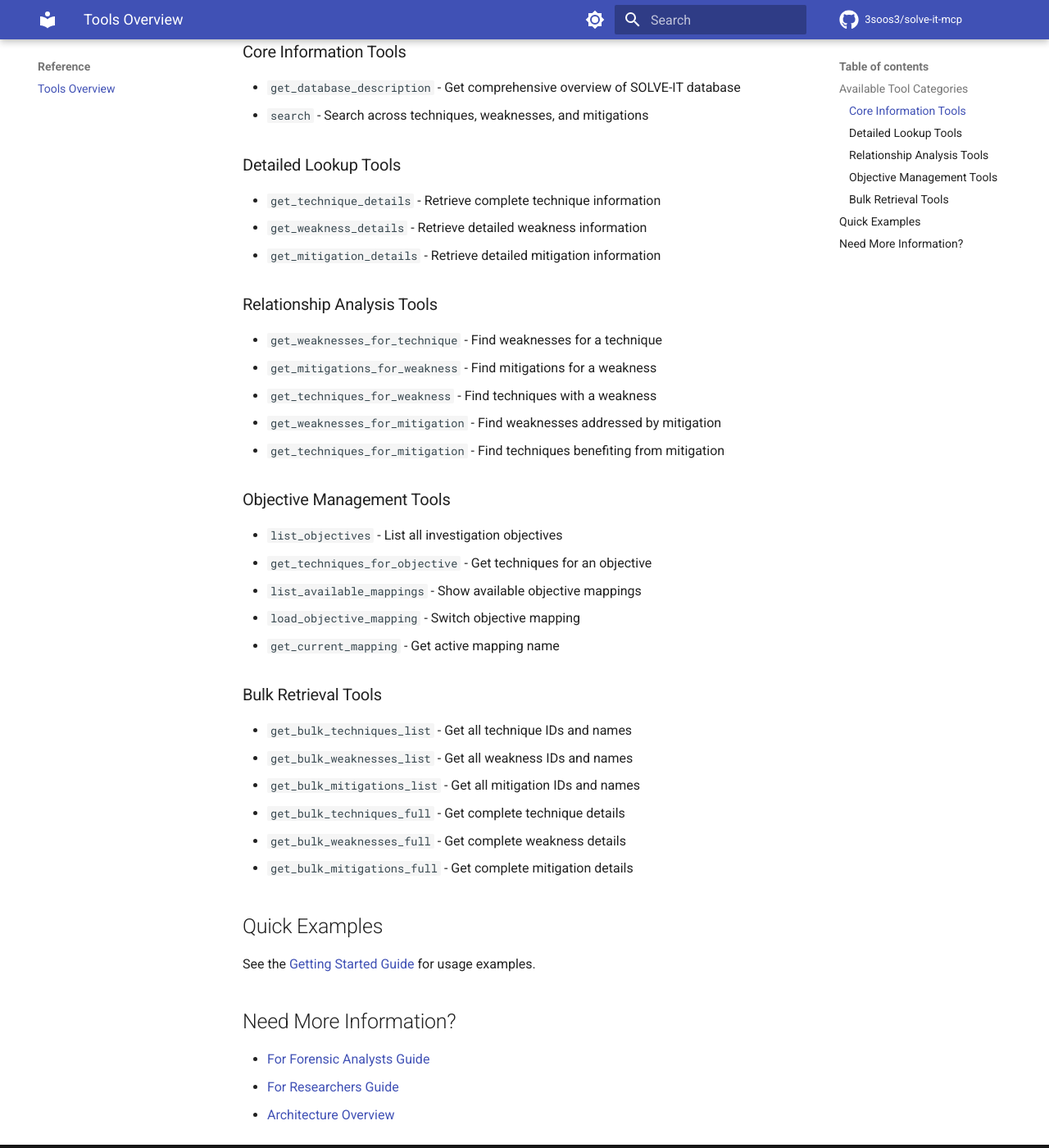
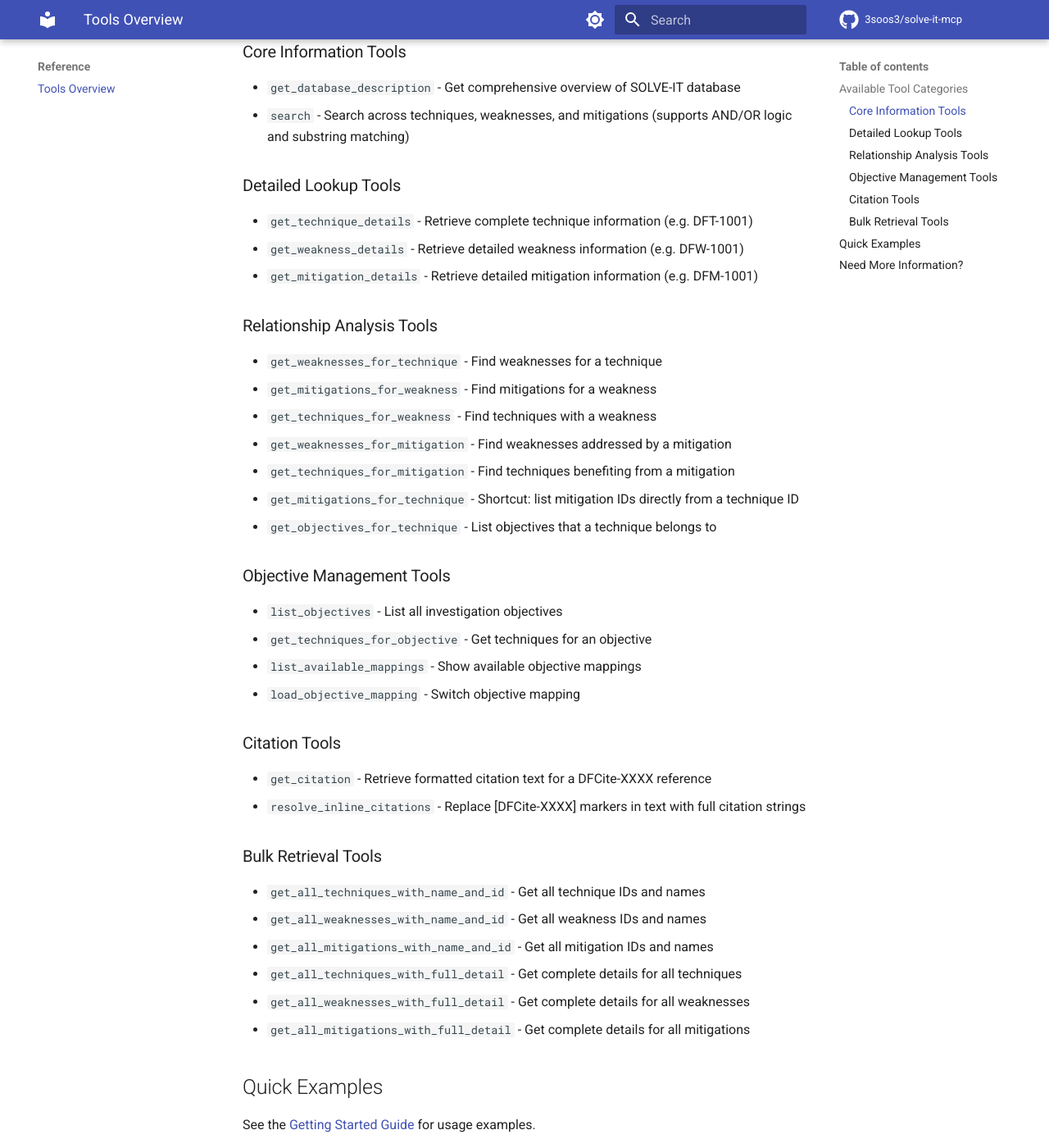
Before and after one commit to 3soos3/solve-it-mcp, an MkDocs documentation site: the page built from docs/reference/tools-overview.md, in a window 1280 px wide and 1400 px high, scrolled down 420 px. Shown: the whole window at 82% size. Built offline with MkDocs 1.6.1 and Material for MkDocs 9.7.7, drawn with Linux system fonts in a browser that asks for light colours; comment, search, counter and statistics services are not loaded.

Commit message:
docs: fix old ID convention in README and update tools-overview with new tools
Update README.md to use DFT-/DFW-/DFM- prefixed IDs instead of the old
T/W/M format. Correct bulk tool names in tools-overview.md to match actual
tool names, remove non-existent get_current_mapping, and add the 4 new tools
(get_citation, resolve_inline_citations, get_mitigations_for_technique,
get_objectives_for_technique) with a dedicated Citation Tools section.

Co-Authored-By: Claude Sonnet 4.6 <noreply@anthropic.com>

```diff
--- a/docs/reference/tools-overview.md
+++ b/docs/reference/tools-overview.md
@@ -9,34 +9,39 @@ Complete reference for all 20+ MCP tools provided by SOLVE-IT MCP Server.
 
 ### Core Information Tools
 - `get_database_description` - Get comprehensive overview of SOLVE-IT database
-- `search` - Search across techniques, weaknesses, and mitigations
+- `search` - Search across techniques, weaknesses, and mitigations (supports AND/OR logic and substring matching)
 
 ### Detailed Lookup Tools
-- `get_technique_details` - Retrieve complete technique information
-- `get_weakness_details` - Retrieve detailed weakness information
-- `get_mitigation_details` - Retrieve detailed mitigation information
+- `get_technique_details` - Retrieve complete technique information (e.g. DFT-1001)
+- `get_weakness_details` - Retrieve detailed weakness information (e.g. DFW-1001)
+- `get_mitigation_details` - Retrieve detailed mitigation information (e.g. DFM-1001)
 
 ### Relationship Analysis Tools
 - `get_weaknesses_for_technique` - Find weaknesses for a technique
 - `get_mitigations_for_weakness` - Find mitigations for a weakness
 - `get_techniques_for_weakness` - Find techniques with a weakness
-- `get_weaknesses_for_mitigation` - Find weaknesses addressed by mitigation
-- `get_techniques_for_mitigation` - Find techniques benefiting from mitigation
+- `get_weaknesses_for_mitigation` - Find weaknesses addressed by a mitigation
+- `get_techniques_for_mitigation` - Find techniques benefiting from a mitigation
+- `get_mitigations_for_technique` - Shortcut: list mitigation IDs directly from a technique ID
+- `get_objectives_for_technique` - List objectives that a technique belongs to
 
 ### Objective Management Tools
 - `list_objectives` - List all investigation objectives
 - `get_techniques_for_objective` - Get techniques for an objective
 - `list_available_mappings` - Show available objective mappings
 - `load_objective_mapping` - Switch objective mapping
-- `get_current_mapping` - Get active mapping name
+
+### Citation Tools
+- `get_citation` - Retrieve formatted citation text for a DFCite-XXXX reference
+- `resolve_inline_citations` - Replace [DFCite-XXXX] markers in text with full citation strings
 
 ### Bulk Retrieval Tools
-- `get_bulk_techniques_list` - Get all technique IDs and names
-- `get_bulk_weaknesses_list` - Get all weakness IDs and names
-- `get_bulk_mitigations_list` - Get all mitigation IDs and names
-- `get_bulk_techniques_full` - Get complete technique details
-- `get_bulk_weaknesses_full` - Get complete weakness details
-- `get_bulk_mitigations_full` - Get complete mitigation details
+- `get_all_techniques_with_name_and_id` - Get all technique IDs and names
+- `get_all_weaknesses_with_name_and_id` - Get all weakness IDs and names
+- `get_all_mitigations_with_name_and_id` - Get all mitigation IDs and names
+- `get_all_techniques_with_full_detail` - Get complete details for all techniques
+- `get_all_weaknesses_with_full_detail` - Get complete details for all weaknesses
+- `get_all_mitigations_with_full_detail` - Get complete details for all mitigations
 
 ## Quick Examples
 
```
Also changed, not shown: README.md (+3 -3 lines).
